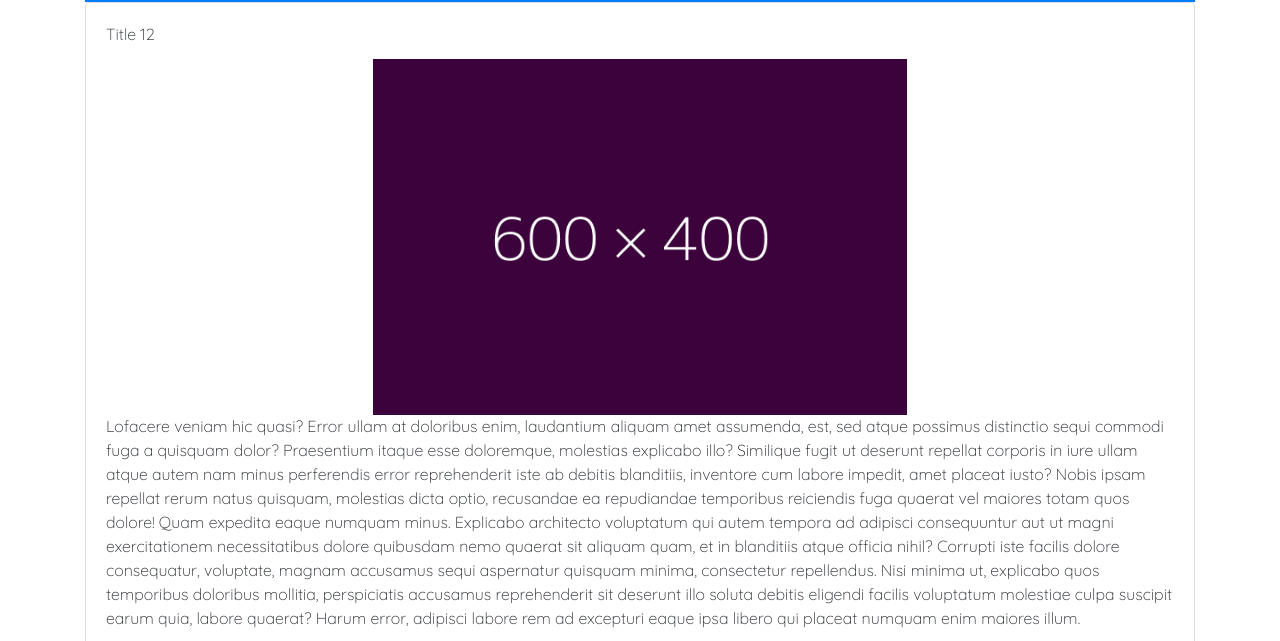
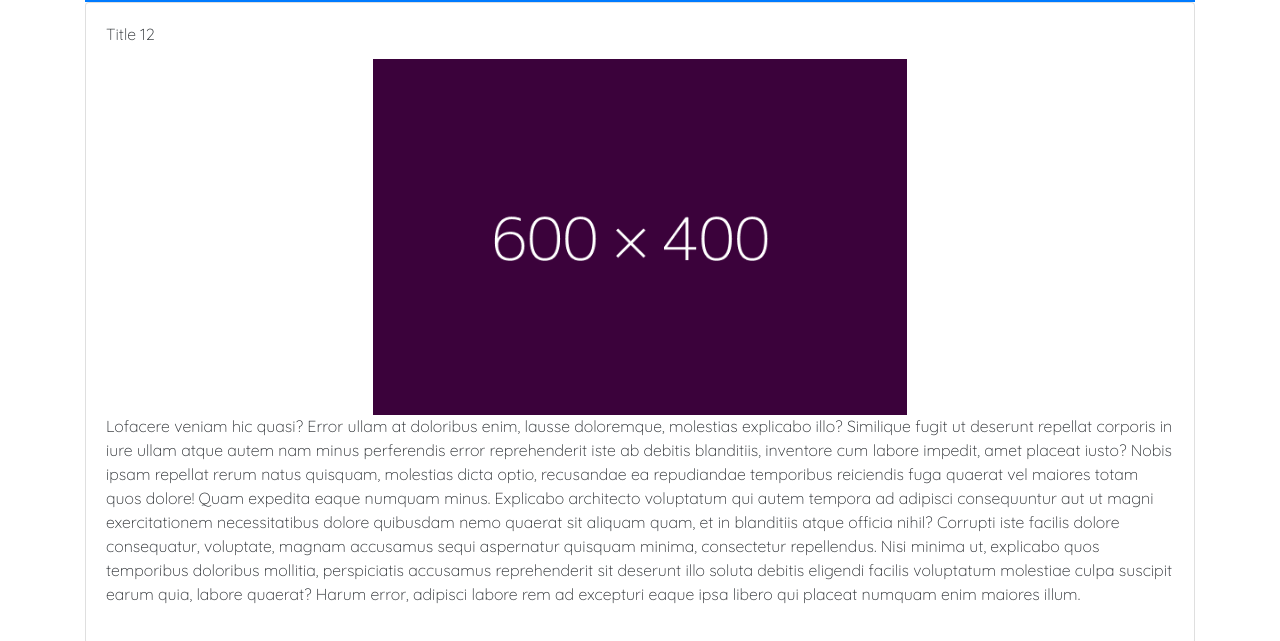
Before and after one commit to louisreed73/SASS_Workflow, a website built with webpack: page src/index.html in a window 1280 px wide. Shown: the part 54-695 px from the top of the page. Built offline with nearby package versions, Linux system fonts and the light colour scheme.

Commit message:
cambios desde el branch nuevo

```diff
--- a/src/css/estilo.scss
+++ b/src/css/estilo.scss
@@ -17,4 +17,5 @@ body {
 
 .navbar-toggler-icon {
     border:.5px solid white;
+    padding:5px;
 }
--- a/src/index.html
+++ b/src/index.html
@@ -20,8 +20,7 @@
                     </div>
                     <div class="card-text">
                         <p>Lofacere veniam hic quasi? Error ullam at
-                            doloribus enim, laudantium aliquam amet assumenda, est, sed atque possimus
-                            distinctio sequi commodi fuga a quisquam dolor? Praesentium itaque esse
+                            doloribus enim, lausse
                             doloremque, molestias explicabo illo? Similique fugit ut deserunt repellat
                             corporis in iure ullam atque autem nam minus perferendis error reprehenderit
                             iste ab debitis blanditiis, inventore cum labore impedit, amet placeat iusto?
```
